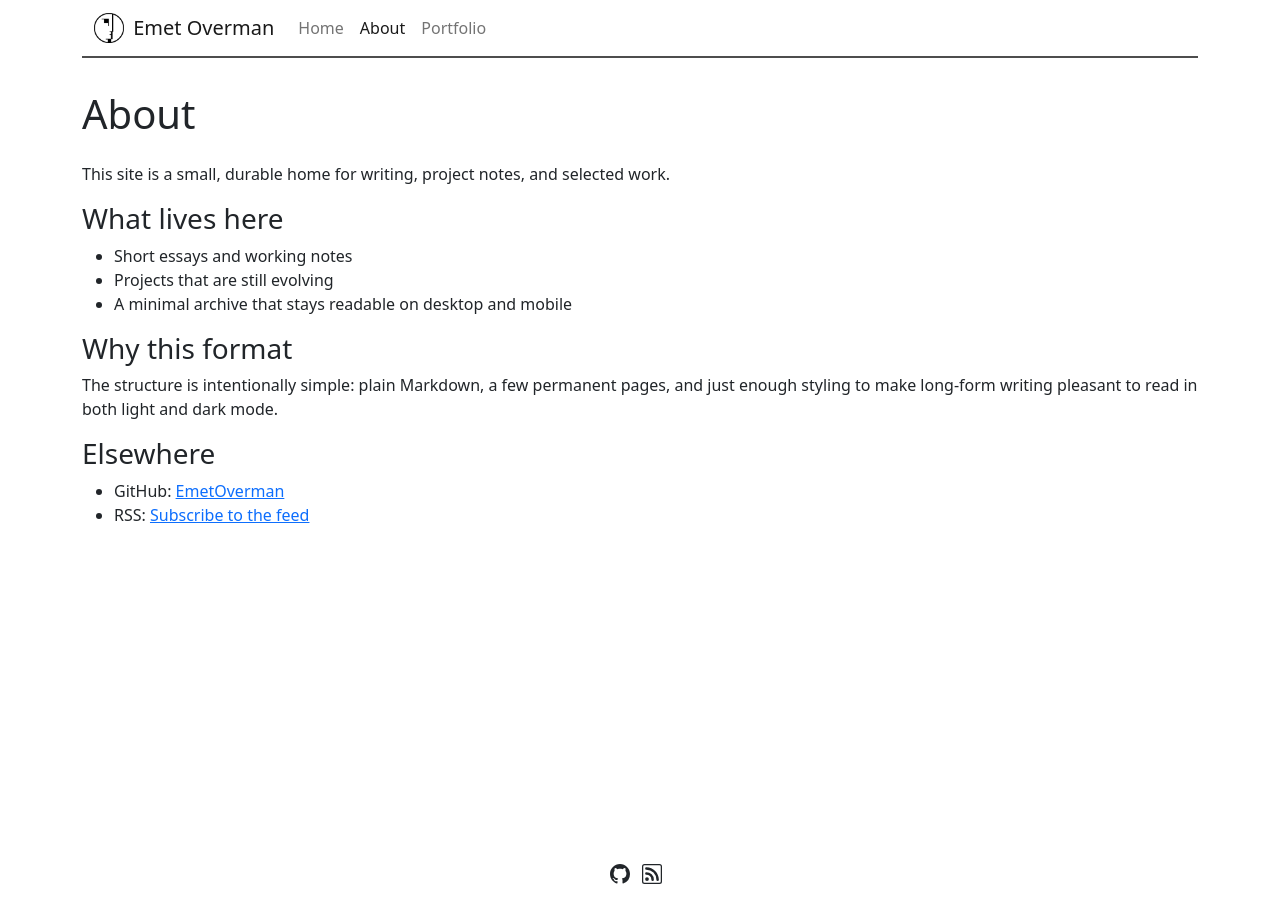
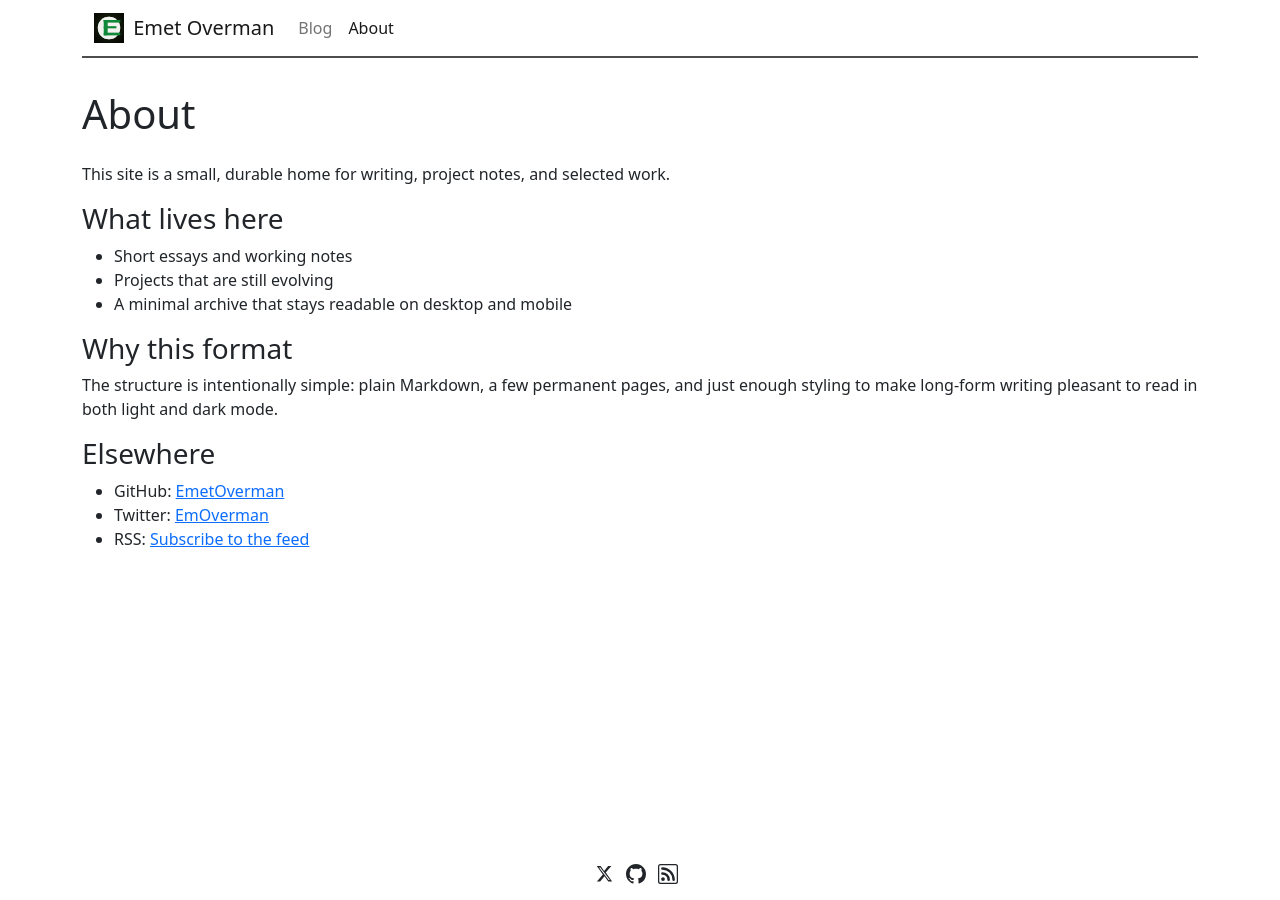
Before and after one commit to EmetOverman/emetoverman.github.io, a Jekyll site: the page built from about.md, in a window 1280 px wide. Built offline with Jekyll 4.4.1, drawn with Linux system fonts in a browser that asks for light colours.

Commit message:
update site branding and navigation

```diff
--- a/_config.yml
+++ b/_config.yml
@@ -2,17 +2,17 @@ name: Emet Overman
 title: Emet Overman
 lang: en-US
 
-lightavatar: /assets/images/light_bauhaus_logo.png
-darkavatar: /assets/images/dark_bauhaus_logo.png
+lightavatar: /assets/images/emoverman-e-mark.svg
+darkavatar: /assets/images/emoverman-e-mark.svg
 
-tagline: Notes on software, projects, and things worth building carefully.
+tagline: "IQ too high, altruism too effective, time preference too low, circle too expanded"
 description: Personal website and writing archive for Emet Overman, built with Jekyll and adapted from the brutalist-blog theme.
 
 url: https://emetoverman.github.io
 baseurl: ""
 
 author: Emet Overman
-logo: /assets/images/light_bauhaus_logo.png
+logo: /assets/images/emoverman-e-mark.svg
 google_analytics:
 
 permalink: /:year/:month/:day/:title/
@@ -25,7 +25,7 @@ footer-links:
   instagram:
   linkedin:
   rss: enabled
-  twitter:
+  twitter: EmOverman
 
 plugins:
   - jekyll-feed
--- a/_data/navigation.yml
+++ b/_data/navigation.yml
@@ -1,6 +1,4 @@
-- name: Home
+- name: Blog
   link: /
 - name: About
   link: /about/
-- name: Portfolio
-  link: /portfolio/
--- a/_includes/navigation.html
+++ b/_includes/navigation.html
@@ -2,8 +2,8 @@
   <div class="container-fluid">
     <a class="navbar-brand p-0" href="{{ '/' | relative_url }}">
     {% if site.lightavatar or site.darkavatar %}
-    <img src="{{ site.lightavatar | relative_url }}" alt="light avatar" width="30" class="d-inline-block align-top m-0 light-avatar">
-    <img src="{{ site.darkavatar | relative_url }}" alt="dark avatar" width="30" class="d-inline-block align-top m-0 dark-avatar">
+    <img src="{{ site.lightavatar | relative_url }}" alt="Emet Overman mark" width="30" class="d-inline-block align-top m-0 light-avatar">
+    <img src="{{ site.darkavatar | relative_url }}" alt="Emet Overman mark" width="30" class="d-inline-block align-top m-0 dark-avatar">
     {% endif %}
       {{ site.name }}</a>
     <button class="navbar-toggler" type="button" data-bs-toggle="collapse" data-bs-target="#navbarNav" aria-controls="navbarNav" aria-expanded="false" aria-label="Toggle navigation">
--- a/_includes/svg_icons.html
+++ b/_includes/svg_icons.html
@@ -32,17 +32,17 @@
 {% endif %} {% if site.footer-links.twitter %}
 <a
   class="footer-icon-links"
-  href="https://www.twitter.com/{{ site.footer-links.twitter }}"
+  href="https://x.com/{{ site.footer-links.twitter }}"
   ><svg
     xmlns="http://www.w3.org/2000/svg"
     width="16"
     height="16"
     fill="currentColor"
-    class="bi bi-twitter footer-icons"
+    class="footer-icons"
     viewBox="0 0 16 16"
   >
     <path
-      d="M5.026 15c6.038 0 9.341-5.003 9.341-9.334 0-.14 0-.282-.006-.422A6.685 6.685 0 0 0 16 3.542a6.658 6.658 0 0 1-1.889.518 3.301 3.301 0 0 0 1.447-1.817 6.533 6.533 0 0 1-2.087.793A3.286 3.286 0 0 0 7.875 6.03a9.325 9.325 0 0 1-6.767-3.429 3.289 3.289 0 0 0 1.018 4.382A3.323 3.323 0 0 1 .64 6.575v.045a3.288 3.288 0 0 0 2.632 3.218 3.203 3.203 0 0 1-.865.115 3.23 3.23 0 0 1-.614-.057 3.283 3.283 0 0 0 3.067 2.277A6.588 6.588 0 0 1 .78 13.58a6.32 6.32 0 0 1-.78-.045A9.344 9.344 0 0 0 5.026 15z"
+      d="M2.2 1.5h3.1l2.8 4 3.2-4h2.6l-4.5 5.3L14.5 14h-3.1L8.4 9.8 4.9 14H2.3l4.8-5.7L2.2 1.5zm1.8 1.2 7.7 10.1h1l-7.7-10.1H4z"
     /></svg
 ></a>
 {% endif %} {% if site.footer-links.facebook %}
--- a/_layouts/default.html
+++ b/_layouts/default.html
@@ -14,7 +14,11 @@
       rel="stylesheet"
       href="{{ '/assets/css/styles.css' | relative_url }}"
     />
-    <link rel="icon" href="{{ '/assets/images/favicon.ico' | relative_url }}" />
+    <link
+      rel="icon"
+      type="image/svg+xml"
+      href="{{ '/assets/images/favicon-emoverman.svg' | relative_url }}?v=4"
+    />
     <!-- Meta Theme Color is also supported on Safari and Chrome -->
     <meta
       name="theme-color"
--- a/about.md
+++ b/about.md
@@ -23,4 +23,5 @@ light and dark mode.
 ### Elsewhere
 
 - GitHub: [EmetOverman](https://github.com/EmetOverman)
+- Twitter: [EmOverman](https://x.com/EmOverman)
 - RSS: [Subscribe to the feed]({{ '/feed.xml' | relative_url }})
```
Also changed, not shown: assets/images/emoverman-e-mark.svg (added), assets/images/favicon-emoverman.svg (added).
